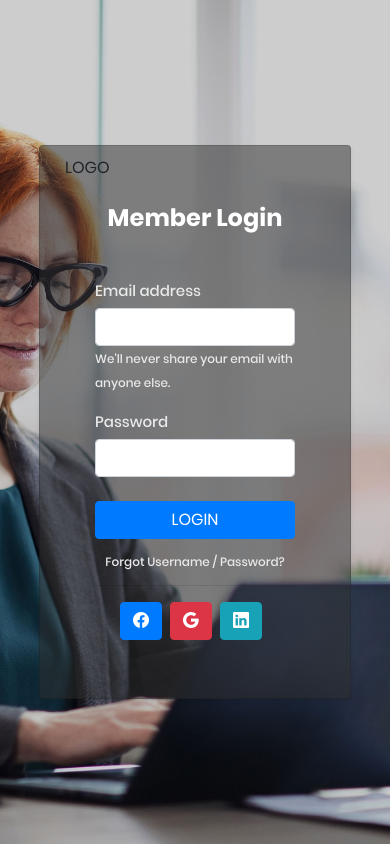
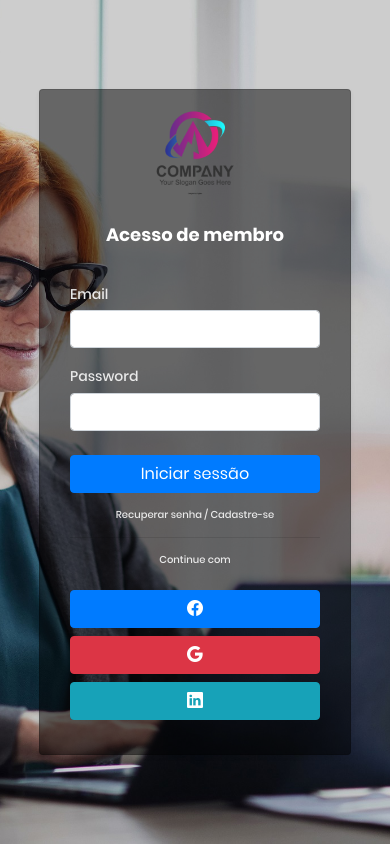
Before and after one commit to AndresMHG/desing-challenge, a plain HTML site: page index.html in a window 390 px wide. Drawn offline with nearby package versions, Linux system fonts and the light colour scheme.

Commit message:
commit login

```diff
--- a/css/main.css
+++ b/css/main.css
@@ -15,10 +15,6 @@
     src: url('../fonts/poppins/Poppins-Medium.ttf');
   }
 
-  @font-face {
-    font-family: Montserrat-Bold;
-    src: url('../fonts/montserrat/Montserrat-Bold.ttf');
-  }
 
 /*//////////////////////////////////////////////////////////////////*/
 
@@ -46,9 +42,9 @@ body, html {
 }
 
 .container-login {
-    width: 80%;
-    padding: 10px 10px 50px 10px;
-    background-color: rgba(46, 46, 46, 0.5);
+  width: 40%;
+  padding: 10px 10px 10px 10px;
+  background-color: rgba(0, 0, 0, 0.5);
 }
 
 .container-card-login {
@@ -64,7 +60,7 @@ body, html {
   text-align: center;
   width: 100%;
   display: block;
-  padding-bottom: 30px;
+  padding-bottom: 20px;
 }
 
 .txt2 {
@@ -93,3 +89,50 @@ body, html {
   border-radius: 25px;
   padding: 0 30px 0 68px;
 }
+
+.logo {
+  width: 150px;
+}
+
+@media only screen and (max-width: 900px) {
+  .container-login {
+    width: 80%;
+    margin-top: 20px;
+    margin-bottom: 20px;
+  }
+
+  .container-card-login {
+    padding-left: 10px;
+    padding-right: 10px;
+  }
+}
+
+@media only screen and (max-width: 400px) {
+
+  .container-card-login {
+    padding-left: 5px;
+    padding-right: 5px;
+  }
+
+  .logo {
+    width: 100px;
+  }
+
+  .txt1 {
+    font-size: 18px;
+  }
+
+  .txt2 {
+    font-size: 14px;
+  }
+
+  .txt3 {
+    font-size: 10px;
+  }
+
+  .input100 {
+    font-size: 12px;
+    height: 40px;
+    border-radius: 25px;
+  }
+}
--- a/index.html
+++ b/index.html
@@ -18,13 +18,16 @@
             <div class="container">
                 <div class="row">
                     <div class="col">
-                        LOGO
-                    </div>
-                    <div class="col">
                         <div class="container-card-login">
+                            <div class="row ">
+                                <div class="col d-flex justify-content-center">
+                                    <img src="images/logo.png" class="logo" alt="logoEmpresa">
+                                </div>
+                            </div>
+
                             <div class="row d-flex justify-content-center mt-4">
                                 <div class="col">
-                                    <p class="txt1">Member Login</p>
+                                    <p class="txt1">Acesso de membro</p>
                                 </div>
                             </div>
 
@@ -32,18 +35,17 @@
                                 <div class="col">
                                     <form>
                                         <div class="form-group">
-                                          <label class="txt2">Email address</label>
+                                          <label class="txt2">Email</label>
                                           <input type="email" class="form-control" id="exampleInputEmail1" aria-describedby="emailHelp">
-                                          <small id="emailHelp" class="txt3">We'll never share your email with anyone else.</small>
                                         </div>
                                         <div class="form-group">
                                           <label class="txt2">Password</label>
                                           <input type="password" class="form-control" id="exampleInputPassword1">
                                         </div>
                                         <div class="form-group pt-2">
-                                            <button type="button"class="btn btn-primary btn-block">LOGIN</button>
+                                            <button type="button"class="btn btn-primary btn-block">Iniciar sessão</button>
                                         </div>
-                                        <span class="txt3 d-flex justify-content-center">Forgot Username / Password?</span>
+                                        <span class="txt3 d-flex justify-content-center">Recuperar senha / Cadastre-se</span>
                                       </form>
                                 </div>
                             </div>
@@ -51,19 +53,22 @@
                             <div class="row">
                                 <div class="col">
                                     <hr>
+                                    <p class="txt3 d-flex justify-content-center"> Continue com </p>
                                 </div>
                             </div>
-                            <div class="row pb-2">
-                                <div class="col d-flex justify-content-center">
-                                    <button type="button"class="btn btn-primary mr-2">
-                                        <i class="bi bi-facebook"></i>
+                            <div class="row pb-4">
+                                <div class="col-xl-4 col-lg-4 col-md-4 col-sm-4 col-12 pt-2">
+                                    <button type="button"class="btn btn-primary btn-block">
+                                        <span>  </span> <i class="bi bi-facebook"></i>
                                     </button>
-
-                                    <button type="button"class="btn btn-danger mr-2">
+                                </div>
+                                <div class="col-xl-4 col-lg-4 col-md-4 col-sm-4 col-12 pt-2">
+                                    <button type="button"class="btn btn-danger btn-block mr-2">
                                         <i class="bi bi-google"></i>
                                     </button>
-
-                                    <button type="button"class="btn btn-info mr-2">
+                                </div>
+                                <div class="col-xl-4 col-lg-4 col-md-4 col-sm-4 col-12 pt-2">
+                                    <button type="button"class="btn btn-info btn-block mr-2">
                                         <i class="bi bi-linkedin"></i>
                                     </button>
                                 </div>
@@ -71,7 +76,6 @@
                         </div>
                     </div>
                 </div>
-
             </div>
         </div>
     </div>
```
Also changed, not shown: images/logo.png (added).
